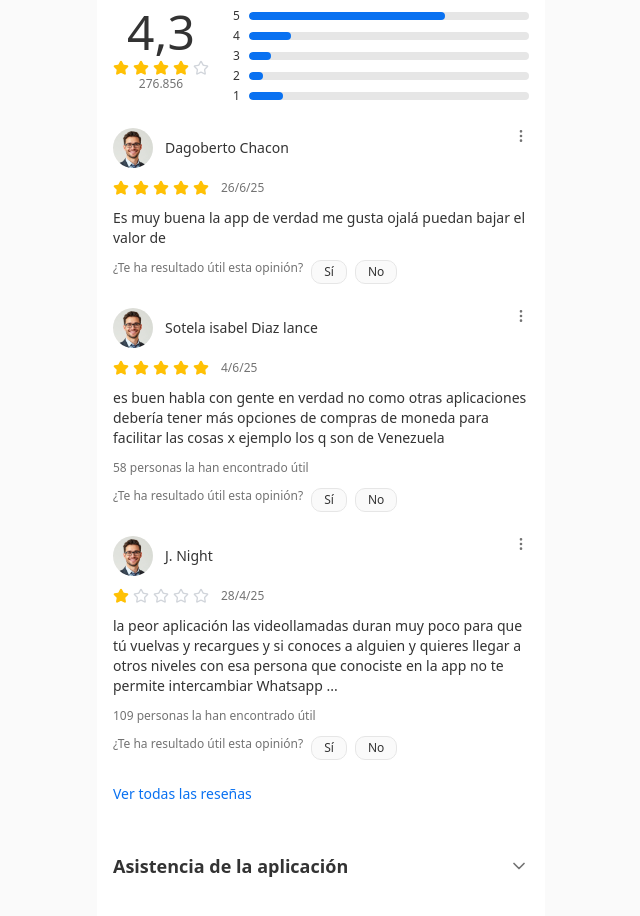
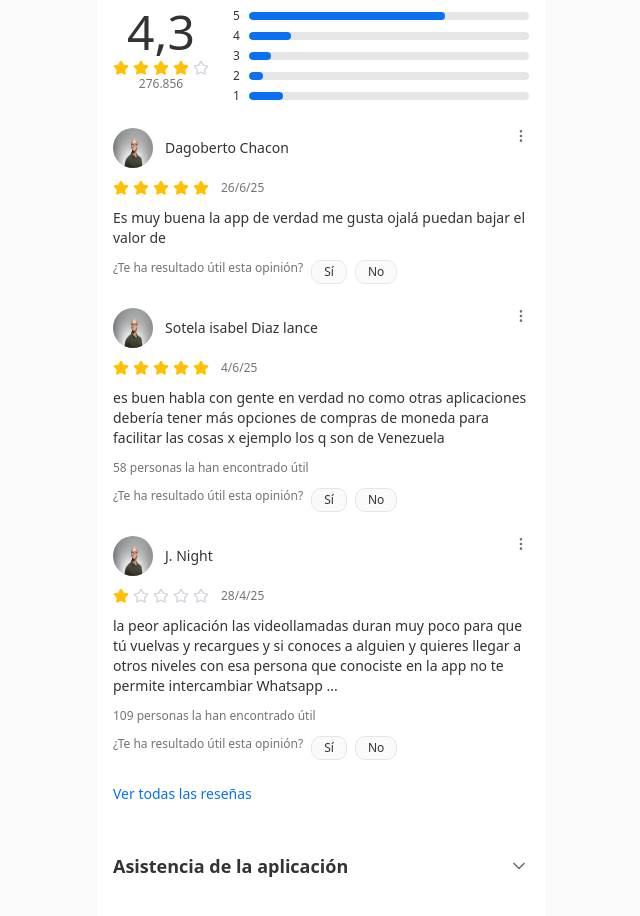
Before and after one commit to NewYest/play.google.com-store-apps, a React (Vite) app: page / in a window 1280 px wide. Shown: the part 1460-2376 px from the top of the page, without its empty margins (319-959 px from the left). Built offline with nearby package versions, Linux system fonts and the light colour scheme.

Commit message:
Add male avatar image
Add a real photo of a man to the reviews section.

```diff
--- a/src/components/RatingsReviews.tsx
+++ b/src/components/RatingsReviews.tsx
@@ -1,7 +1,7 @@
 import { Star, ChevronRight, MoreVertical } from "lucide-react";
 import { Button } from "@/components/ui/button";
 import { Avatar, AvatarImage, AvatarFallback } from "@/components/ui/avatar";
-import maleAvatar from "@/assets/male-avatar.jpg";
+import realMaleAvatar from "@/assets/real-male-avatar.jpg";
 
 const RatingsReviews = () => {
   const reviews = [
@@ -91,7 +91,7 @@ const RatingsReviews = () => {
             <div className="flex items-start justify-between">
               <div className="flex items-center gap-3">
                 <Avatar>
-                  <AvatarImage src={maleAvatar} alt={review.author} />
+                  <AvatarImage src={realMaleAvatar} alt={review.author} />
                   <AvatarFallback>
                     {review.author.charAt(0).toUpperCase()}
                   </AvatarFallback>
```
Also changed, not shown: src/assets/real-male-avatar.jpg (added).
